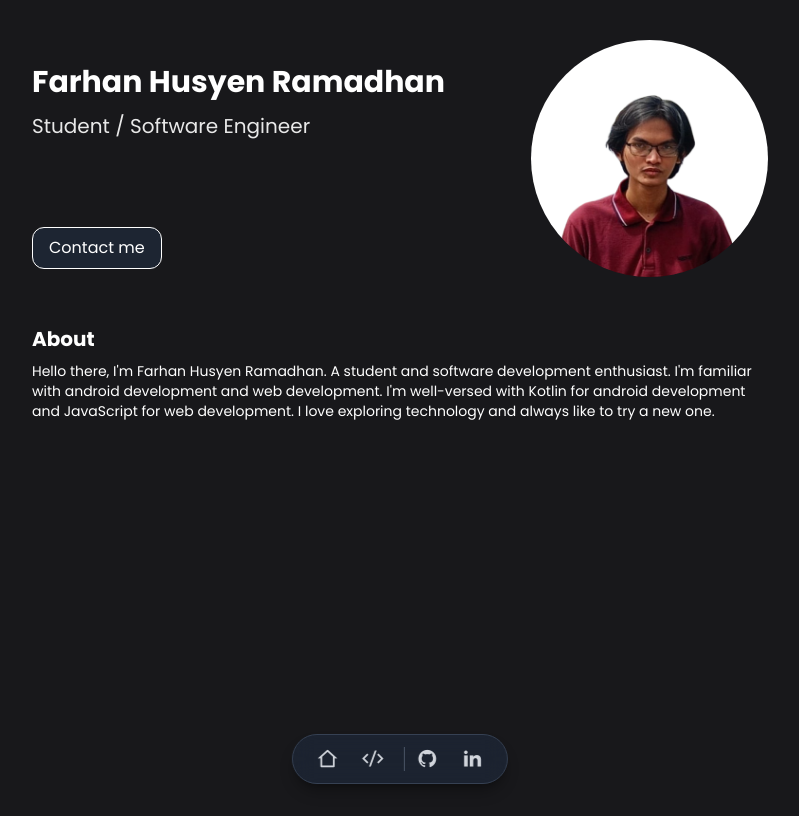
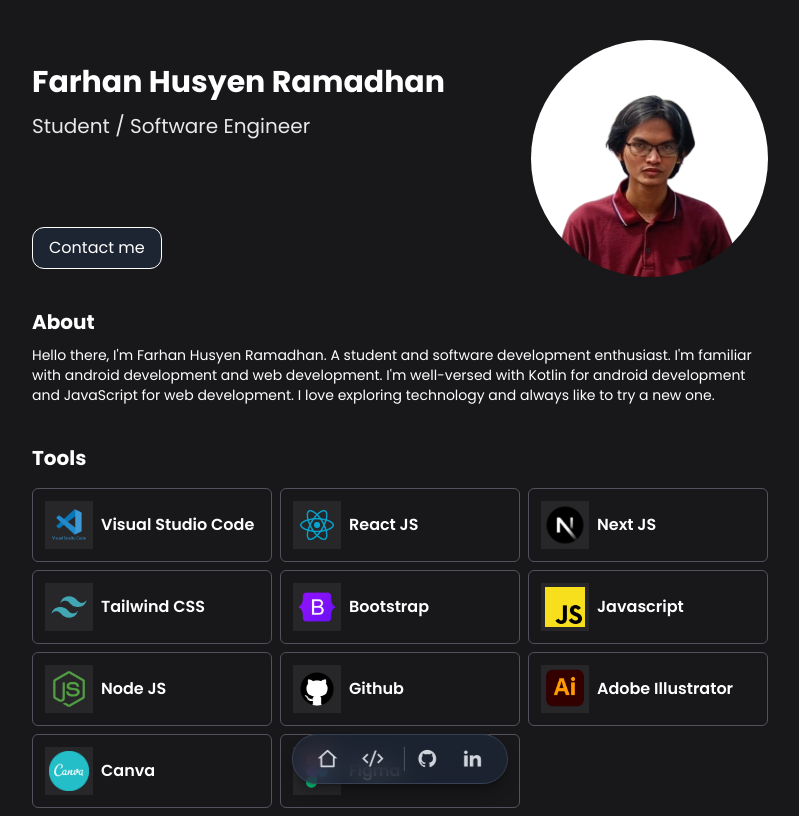
Before and after one commit to farhanhr/farhanhr-portofolio, a React (Vite) app: page / in a window 1280 px wide. Shown: the whole page, without its empty margins (240-1039 px from the left). Built offline with nearby package versions, Linux system fonts and the light colour scheme.

Commit message:
add tools

```diff
--- a/src/App.tsx
+++ b/src/App.tsx
@@ -1,13 +1,15 @@
 import Hero from "./components/Hero"
 import Navbar from "./components/Navbar"
+import Tools from "./components/Tools"
 
 function App() {
 
   return (
     <>
-      <div className="max-w-[768px] container mx-auto px-4 text-white">
-    <Navbar />
-    <Hero />
+    <div className="max-w-[768px] container mx-auto px-4 pb-18g text-white">
+      <Navbar />
+      <Hero />
+      <Tools />
     </div>
     </>
   )
--- a/src/components/Hero.tsx
+++ b/src/components/Hero.tsx
@@ -8,7 +8,7 @@ const Hero = () => {
             <h1 className='text-xl sm:text-2xl md:text-3xl/tight mt-auto sm:mt-2 font-bold mb-2 sm:mb-3'>Farhan Husyen Ramadhan</h1>
               <p className='text-sm/tight sm:text-lg md:text-xl/tight opacity-90'>Student / Software Engineer
               </p>
-              <div className='my-auto sm:mb-2 sm:mt-auto bg-gray-800/80 border border-white rounded-xl w-max hover:bg-gray-700 hover:text-blue-400 transition'>
+              <div className='my-auto sm:mb-2 sm:mt-auto bg-gray-800/80 border border-white rounded-xl w-max hover:bg-gray-700 hover:text-blue-400 transition-all duration-300 transform hover:scale-105 ease-in-out'>
                 <a href="#" className='text-base block px-4 py-2'>Contact me</a>
               </div>
         </div>
@@ -16,8 +16,8 @@ const Hero = () => {
     </section>
 
     {/* about */}
-    <section className='about mt-6 py-6'>
-      <h2 className='font-bold text-xl'>About</h2>
+    <section className='about mt-6 py-2'>
+      <h2 className='font-bold text-xl/snug'>About</h2>
       <p className='font-normal text-sm mt-2'>
         Hello there, I'm Farhan Husyen Ramadhan. A student and software development enthusiast. I'm familiar with android development and web development. I'm well-versed with Kotlin for android development and JavaScript for web development. I love exploring technology and always like to try a new one.
       </p>
--- /dev/null
+++ b/src/components/Tools.tsx
@@ -0,0 +1,21 @@
+import { listTools } from "../data"
+
+const Tools = () => {
+  return (
+    <section className="tools mt-6 py-2">
+        <h2 className="text-xl/snug font-bold mb-4">Tools</h2>
+        <div className="tools-box mt-4 grid grid-cols-2 sm:grid-cols-3 gap-2">
+            {listTools.map(tool => (
+            <div key={tool.id} className="flex items-center gap-1 sm:gap-2 p-3 border border-zinc-600 rounded-md hover:bg-zinc-800 group overflow-hidden">
+                <img src={tool.gambar} alt="Tools Image" className="w-12 bg-zinc-800 p-1 group-hover:bg-zinc-900" />
+                <div>
+                    <p className="font-semibold">{tool.nama}</p>
+                </div>
+            </div>
+            ))}
+        </div>
+    </section>
+  )
+}
+
+export default Tools
```
